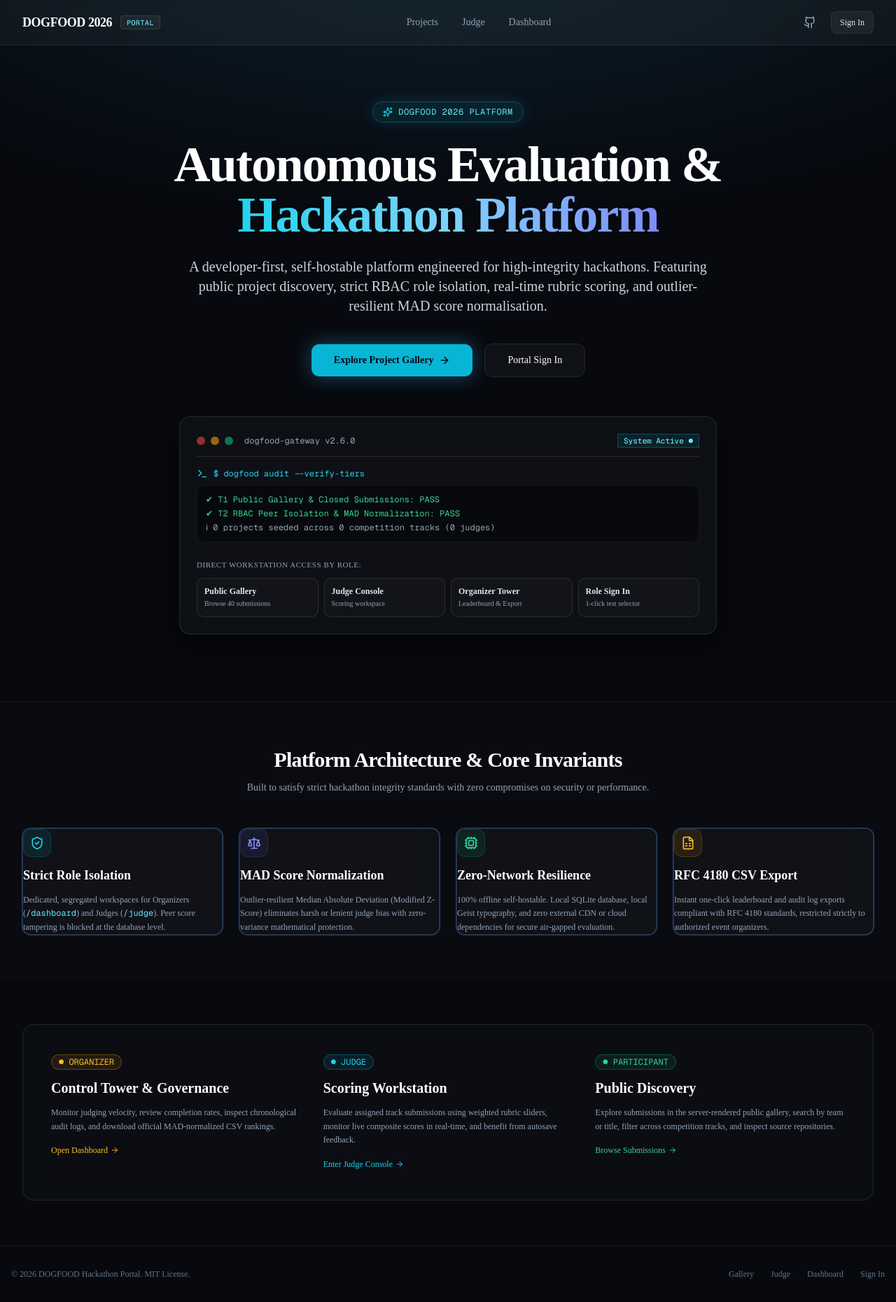
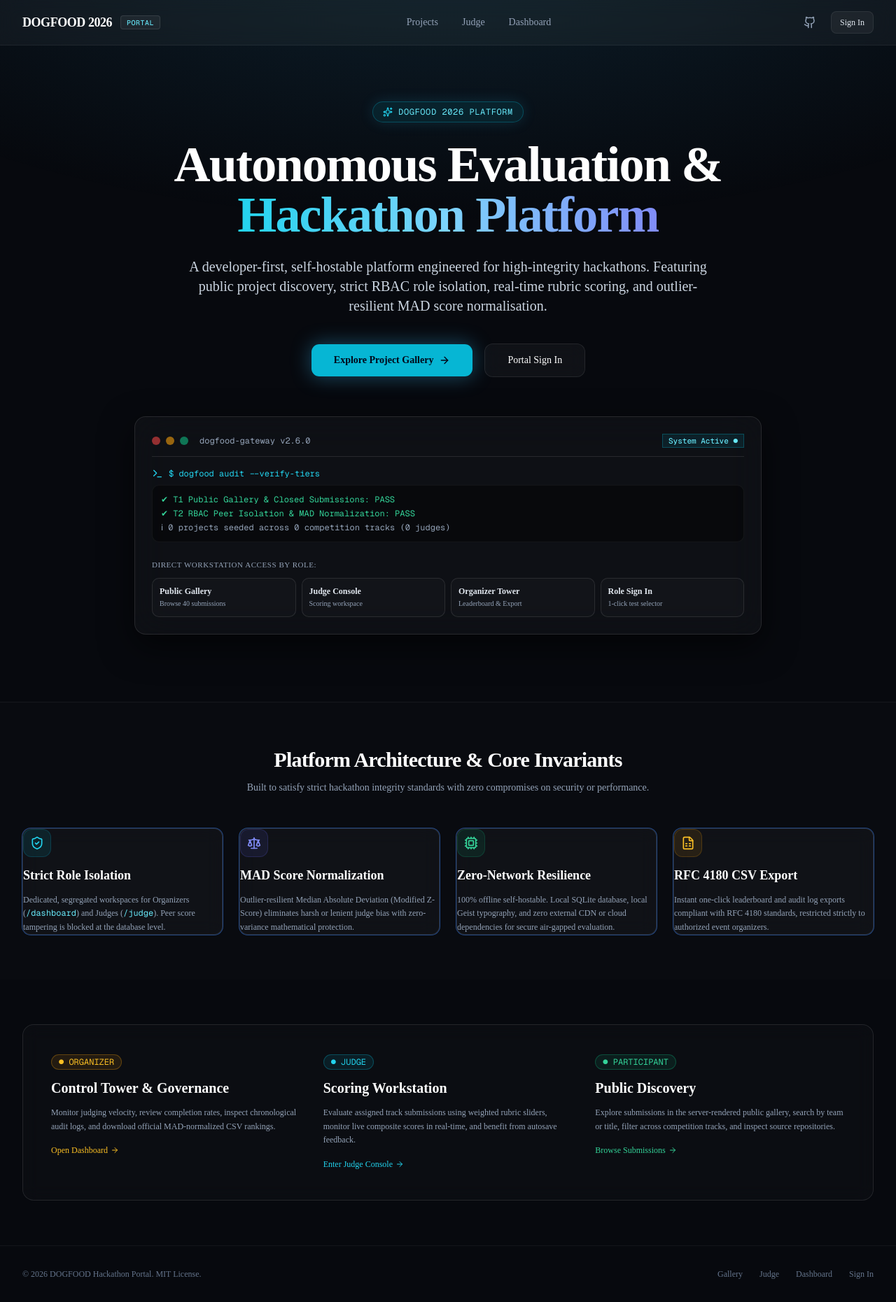
Before and after one commit to Vineetw07/OmniJudge, a Next.js app: page / in a window 1280 px wide. Shown: the whole page at 70% size. Built offline with nearby package versions, Linux system fonts and the light colour scheme; no server answers.

Commit message:
feat(ui): expand viewport container ratio to max-w-[1560px] across all pages

```diff
--- a/src/app/dashboard/dashboard-client.tsx
+++ b/src/app/dashboard/dashboard-client.tsx
@@ -97,7 +97,7 @@ export function DashboardClient({
     <div className="min-h-screen bg-background text-foreground flex flex-col">
       {/* Control Bar / Top Status Banner */}
       <div className="border-b border-white/[0.06] bg-black/20 backdrop-blur-md sticky top-16 z-20">
-        <div className="max-w-7xl mx-auto px-4 sm:px-6 lg:px-8 py-3 flex items-center justify-between">
+        <div className="max-w-[1560px] mx-auto px-4 sm:px-6 lg:px-8 py-3 flex items-center justify-between">
           <div className="flex items-center gap-2.5">
             <div className="inline-flex items-center gap-1.5 px-2.5 py-1 rounded-full text-[11px] font-medium bg-cyan-500/10 text-cyan-400 border border-cyan-500/25">
               <ShieldCheck className="size-3.5" />
@@ -129,7 +129,7 @@ export function DashboardClient({
       </div>
 
       {/* Main Body */}
-      <main className="max-w-7xl mx-auto px-4 sm:px-6 lg:px-8 py-8 flex-1 w-full space-y-8">
+      <main className="max-w-[1560px] mx-auto px-4 sm:px-6 lg:px-8 py-8 flex-1 w-full space-y-8">
         {/* Title & Action Bar */}
         <div className="flex flex-col sm:flex-row sm:items-center justify-between gap-4">
           <div>
--- a/src/app/judge/judge-portal-client.tsx
+++ b/src/app/judge/judge-portal-client.tsx
@@ -302,7 +302,7 @@ export function JudgePortalClient({
 
   return (
     <div className="min-h-screen text-slate-100 flex flex-col">
-      <main className="max-w-7xl mx-auto px-4 sm:px-6 lg:px-8 py-8 flex-1 w-full space-y-6">
+      <main className="max-w-[1560px] mx-auto px-4 sm:px-6 lg:px-8 py-8 flex-1 w-full space-y-6">
         {/* Banner / Track Info */}
         <div className="flex flex-col md:flex-row md:items-center justify-between gap-6 p-6 rounded-2xl backdrop-blur-md bg-white/[0.03] border border-white/[0.08] shadow-[0_8px_32px_rgba(0,0,0,0.4)]">
           <div className="space-y-2">
--- a/src/app/page.tsx
+++ b/src/app/page.tsx
@@ -34,7 +34,7 @@ export default async function HomePage() {
     <div className="flex flex-col min-h-screen">
       {/* Hero Section */}
       <section className="relative overflow-hidden pt-12 pb-16 md:pt-20 md:pb-24">
-        <div className="max-w-5xl mx-auto px-4 sm:px-6 lg:px-8 text-center relative z-10">
+        <div className="max-w-6xl mx-auto px-4 sm:px-6 lg:px-8 text-center relative z-10">
           {/* Top Pill Badge */}
           <div className="inline-flex items-center gap-2 px-3.5 py-1.5 rounded-full border border-cyan-500/30 bg-cyan-500/10 text-cyan-300 text-xs font-mono uppercase tracking-wider mb-6 shadow-[0_0_20px_rgba(56,189,248,0.15)] animate-in fade-in-0 duration-500">
             <Sparkles className="size-3.5 text-cyan-400" />
@@ -80,7 +80,7 @@ export default async function HomePage() {
           </div>
 
           {/* Elevated Developer Command Console (Inspired by Reference Prompt Terminal) */}
-          <div className="max-w-3xl mx-auto rounded-2xl border border-white/10 bg-white/[0.03] backdrop-blur-xl p-5 sm:p-6 shadow-[0_16px_48px_rgba(0,0,0,0.6)] text-left space-y-4 hover:border-cyan-500/30 transition-all duration-300">
+          <div className="max-w-4xl mx-auto rounded-2xl border border-white/10 bg-white/[0.03] backdrop-blur-xl p-5 sm:p-6 shadow-[0_16px_48px_rgba(0,0,0,0.6)] text-left space-y-4 hover:border-cyan-500/30 transition-all duration-300">
             {/* Terminal Header Bar */}
             <div className="flex items-center justify-between border-b border-white/10 pb-3">
               <div className="flex items-center gap-2">
@@ -157,7 +157,7 @@ export default async function HomePage() {
 
       {/* Feature Architecture Bento Grid */}
       <section className="py-12 md:py-16 border-t border-white/5 bg-white/[0.01]">
-        <div className="max-w-7xl mx-auto px-4 sm:px-6 lg:px-8">
+        <div className="max-w-[1560px] mx-auto px-4 sm:px-6 lg:px-8">
           <div className="text-center max-w-2xl mx-auto mb-12">
             <h2 className="text-2xl sm:text-3xl font-bold tracking-tight text-white mb-3">
               Platform Architecture &amp; Core Invariants
@@ -225,7 +225,7 @@ export default async function HomePage() {
 
       {/* Role Guide Section */}
       <section className="py-12 md:py-16">
-        <div className="max-w-7xl mx-auto px-4 sm:px-6 lg:px-8">
+        <div className="max-w-[1560px] mx-auto px-4 sm:px-6 lg:px-8">
           <div className="rounded-2xl border border-white/10 bg-white/[0.02] p-8 md:p-10 backdrop-blur-md">
             <div className="grid grid-cols-1 md:grid-cols-3 gap-8">
               {/* Role 1: Organizer */}
@@ -279,7 +279,7 @@ export default async function HomePage() {
 
       {/* Footer */}
       <footer className="mt-auto border-t border-white/5 py-8 text-center text-xs text-slate-500">
-        <div className="max-w-7xl mx-auto px-4 flex flex-col sm:flex-row items-center justify-between gap-4">
+        <div className="max-w-[1560px] mx-auto px-4 sm:px-6 lg:px-8 flex flex-col sm:flex-row items-center justify-between gap-4">
           <p>© 2026 DOGFOOD Hackathon Portal. MIT License.</p>
           <div className="flex items-center gap-6">
             <Link href="/projects" className="hover:text-slate-300 transition-colors">
--- a/src/app/projects/page.tsx
+++ b/src/app/projects/page.tsx
@@ -20,7 +20,7 @@ export default async function ProjectsPage() {
   });
 
   return (
-    <main className="max-w-7xl mx-auto px-4 sm:px-6 lg:px-8 py-10 w-full">
+    <main className="max-w-[1560px] mx-auto px-4 sm:px-6 lg:px-8 py-10 w-full">
       {/* Hero Banner with glowing pill badge */}
       <div className="text-center md:text-left mb-10">
         <div className="inline-flex items-center gap-2 px-3 py-1 rounded-full border border-cyan-500/30 bg-cyan-500/10 text-cyan-300 text-xs font-medium tracking-wide mb-4 shadow-[0_0_15px_rgba(56,189,248,0.2)]">
--- a/src/components/Navbar.tsx
+++ b/src/components/Navbar.tsx
@@ -46,7 +46,7 @@ export function Navbar({ currentUser }: NavbarProps) {
 
   return (
     <header className="sticky top-0 z-50 backdrop-blur-md bg-white/[0.04] border-b border-white/[0.06] transition-colors">
-      <div className="max-w-7xl mx-auto px-4 sm:px-6 lg:px-8 h-16 flex items-center justify-between">
+      <div className="max-w-[1560px] mx-auto px-4 sm:px-6 lg:px-8 h-16 flex items-center justify-between">
         {/* Left: Brand & Monospace Badge */}
         <div className="flex items-center gap-3">
           <Link href="/" className="flex items-center gap-2 group">
```
